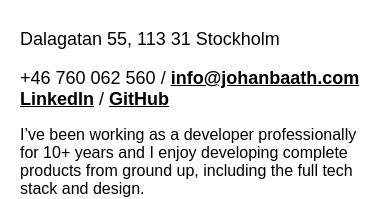
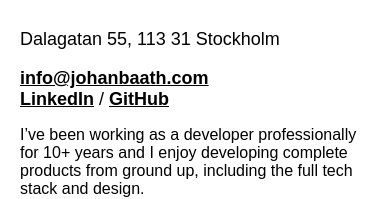
Before and after one commit to sthlmio/web, a Next.js app: page /johan-baath in a window 390 px wide. Shown: the part 201-400 px from the top of the page. Built offline with nearby package versions, Linux system fonts and the light colour scheme; a web font is replaced by a local one.

Commit message:
remove phonenumber

```diff
--- a/pages/johan-baath.js
+++ b/pages/johan-baath.js
@@ -11,7 +11,6 @@ export default function JohanBaath() {
           <h2>Johan Bååth</h2>
           <p>Dalagatan 55, 113 31 Stockholm</p>
           <small>
-            +46 760 062 560 /{' '}
             <a href="mailto:info@johanbaath.com">info@johanbaath.com</a>
             <br />
             <a
```
